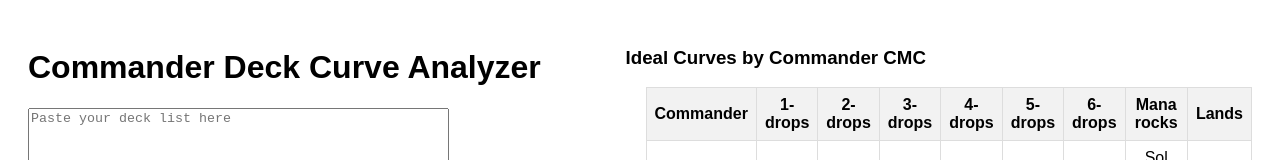
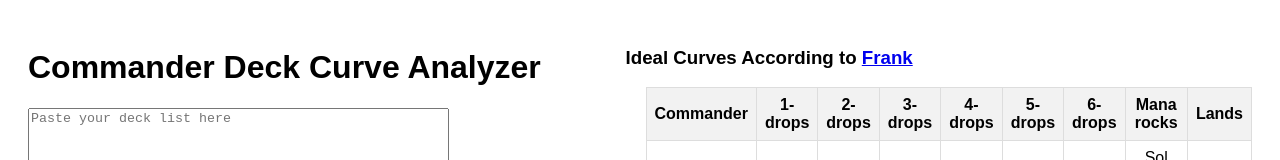
Before and after one commit to jdnewland/commandercurveanalyzer, a plain HTML site: page index.html in a window 1280 px wide. Shown: the top 160 px of the page. Drawn offline with Linux system fonts and the light colour scheme.

Commit message:
Update index.html

```diff
--- a/index.html
+++ b/index.html
@@ -61,7 +61,7 @@
         </div>
     </div>
     <div id="curve-table-container">
-        <h3>Ideal Curves by Commander CMC</h3>
+        <h3>Ideal Curves According to <a href="https://www.channelfireball.com/article/whats-an-optimal-mana-curve-and-land-ramp-count-for-commander/e22caad1-b04b-4f8a-951b-a41e9f08da14/?utm_medium=stratredirect&utm_source=lgstrat">Frank</a></h3>
         <table class="curve-table">
             <thead>
                 <tr>
```
